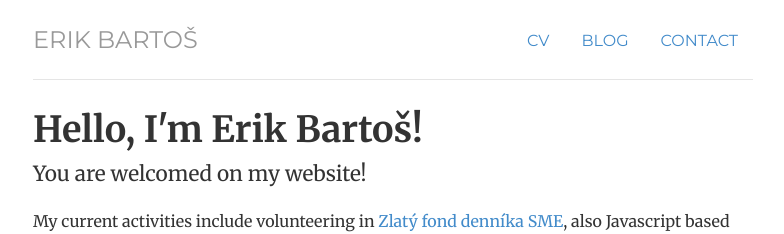
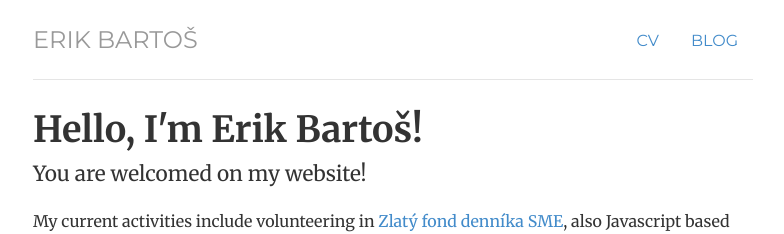
Before and after one commit to Mezek/mezek.github.io, a Jekyll site: the page built from index.html, in a window 1280 px wide. Shown: the top 234 px of the page, without its empty margins (247-1031 px from the left). Built offline with Jekyll 4.4.1, drawn with Linux system fonts in a browser that asks for light colours.

Commit message:
Update header.html

```diff
--- a/_includes/header.html
+++ b/_includes/header.html
@@ -2,7 +2,7 @@
 	<ul class="nav nav-pills pull-right">
 		<li class="{{ page.cv }}"><a href="/cv" title="CV">CV</a></li>
 		<li class="{{ page.blog }}"><a href="/blog" title="Blog">Blog</a></li>
-		<li class="{{ page.contact }}"><a href="/contact" title="Contact">Contact</a></li>
+		<!-- <li class="{{ page.contact }}"><a href="/contact" title="Contact">Contact</a></li> -->
 	</ul>
 	<h3 class="text-muted"><a href="/">Erik Bartoš</a></h3>
 </div> <!-- /header -->
```
